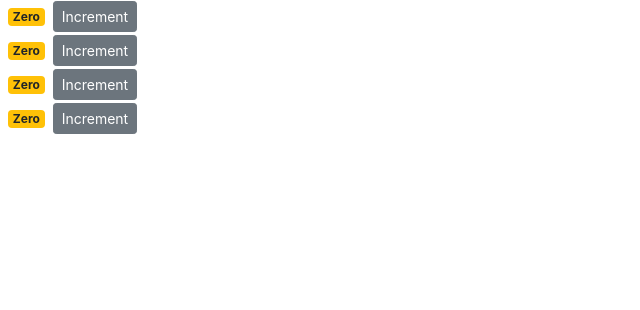
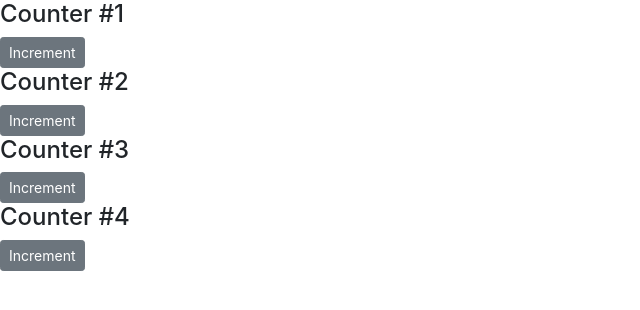
Before and after one commit to juicecultus/first-react-app, a React (Create React App) app: page / in a window 1280 px wide. Shown: the top 310 px of the page, without its empty margins (0-640 px from the left). Built offline with nearby package versions, Linux system fonts and the light colour scheme.

Commit message:
pass elements to a child component (ex dialogue box)

```diff
--- a/src/components/counter.jsx
+++ b/src/components/counter.jsx
@@ -1,21 +1,23 @@
 import React, { Component } from 'react';
+import Counters from './counters';
 
 class Counter extends Component {
   state = {
-    count: 0
+    value: this.props.value
   };
 
-  handleIncrement = product => {
-    console.log(product);
-    this.setState({ count: this.state.count + 1 });
+  handleIncrement = () => {
+    this.setState({ value: this.state.value + 1 });
   };
 
   render() {
+    console.log(this.props);
     return (
       <div>
+        {this.props.children}
         <span className={this.getBadgeClasses()}>{this.formatCount()}</span>
         <button
-          onClick={() => this.handleIncrement(this.props.product)}
+          onClick={this.handleIncrement}
           className='btn btn-secondary btn-sm'
         >
           Increment
--- a/src/components/counters.jsx
+++ b/src/components/counters.jsx
@@ -4,8 +4,8 @@
 class Counters extends Component {
   state = {
     counters: [
-      { id: 1, value: 0 },
-      { id: 2, value: 0 },
+      { id: 1, value: 4 },
+      { id: 2, value: 3 },
       { id: 3, value: 0 },
       { id: 4, value: 0 }
     ]
@@ -15,7 +15,9 @@
     return (
       <div>
         {this.state.counters.map(counter => (
-          <Counter key={counter.id} />
+          <Counter key={counter.id} value={counter.value}>
+            <h4>Counter #{counter.id}</h4>
+          </Counter>
         ))}
       </div>
     );
```
